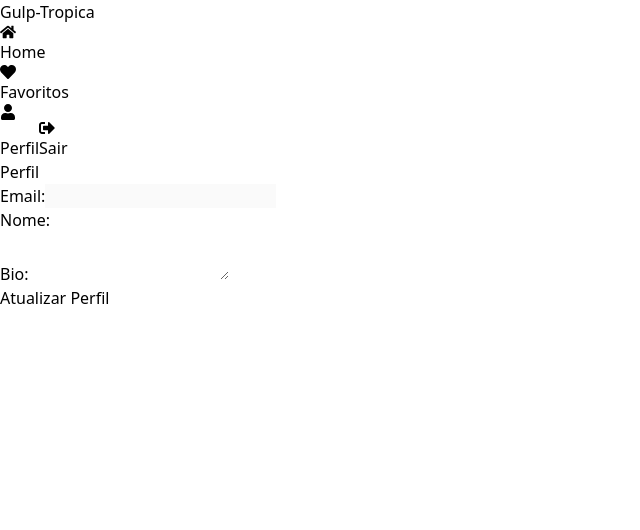
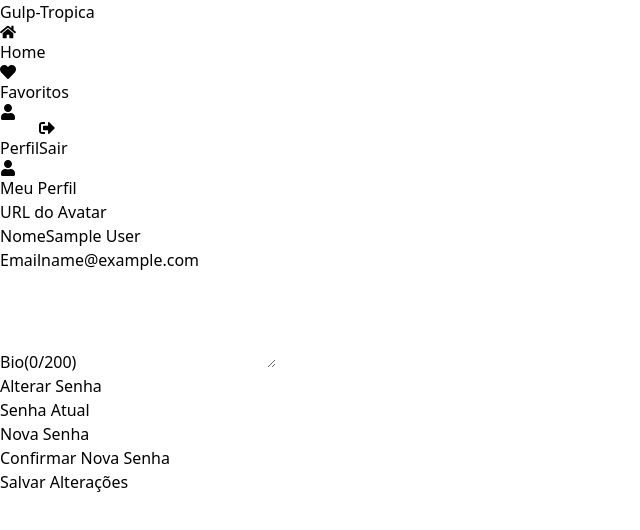
Before and after one commit to marcythany/gulp-tropica, a React (Vite) app in the folder frontend/: page /profile in a window 1280 px wide. Shown: the top 530 px of the page, without its empty margins (0-640 px from the left). Built offline with nearby package versions, Linux system fonts and the light colour scheme; no server answers; sample sign-in values are in the browser's storage.

Commit message:
feat: adição de bio e avatar

```diff
--- a/frontend/src/pages/ProfilePage.jsx
+++ b/frontend/src/pages/ProfilePage.jsx
@@ -1,78 +1,272 @@
-import React, { useState, useEffect } from 'react';
-import axios from 'axios';
+import React, { useState } from 'react';
+import { Formik, Form, Field } from 'formik';
+import * as Yup from 'yup';
+import { FaUser, FaSpinner, FaCheck, FaTimes, FaCamera } from 'react-icons/fa';
+import useAuth from '../hooks/useAuth';
+
+const profileSchema = Yup.object().shape({
+	name: Yup.string()
+		.required('Nome é obrigatório')
+		.min(2, 'Nome deve ter pelo menos 2 caracteres'),
+	email: Yup.string().email('Email inválido').required('Email é obrigatório'),
+	bio: Yup.string().max(200, 'Bio deve ter no máximo 200 caracteres'),
+	avatarUrl: Yup.string().url('URL inválida').nullable(),
+	currentPassword: Yup.string().min(
+		6,
+		'Senha atual deve ter pelo menos 6 caracteres'
+	),
+	newPassword: Yup.string()
+		.min(6, 'Nova senha deve ter pelo menos 6 caracteres')
+		.test(
+			'passwords-match',
+			'Nova senha deve ser diferente da atual',
+			function (value) {
+				return !value || value !== this.parent.currentPassword;
+			}
+		),
+	confirmNewPassword: Yup.string().oneOf(
+		[Yup.ref('newPassword'), null],
+		'Senhas devem ser iguais'
+	),
+});
 
 const ProfilePage = () => {
-	const [user, setUser] = useState({});
-	const [name, setName] = useState('');
-	const [bio, setBio] = useState('');
+	const { user, updateUserProfile } = useAuth();
+	const [updateSuccess, setUpdateSuccess] = useState(false);
+	const [updateError, setUpdateError] = useState('');
+	const [previewAvatar, setPreviewAvatar] = useState(user?.avatarUrl || '');
 
-	useEffect(() => {
-		const fetchProfile = async () => {
+	if (!user) {
+		return (
+			<div className='flex justify-center items-center h-96'>
+				<FaSpinner className='animate-spin text-4xl text-blue-500' />
+			</div>
+		);
+	}
+
+	const handleSubmit = async (values, { setSubmitting }) => {
 		try {
-				const response = await axios.get('/api/profile', {
-					headers: { Authorization: `Bearer ${localStorage.getItem('token')}` },
-				});
-				setUser(response.data);
-				setName(response.data.name);
-				setBio(response.data.bio);
+			setUpdateSuccess(false);
+			setUpdateError('');
+
+			const updateData = {
+				name: values.name,
+				email: values.email,
+				bio: values.bio,
+				avatarUrl: values.avatarUrl,
+			};
+
+			if (values.currentPassword && values.newPassword) {
+				updateData.currentPassword = values.currentPassword;
+				updateData.newPassword = values.newPassword;
+			}
+
+			const result = await updateUserProfile(updateData);
+
+			if (result.success) {
+				setUpdateSuccess(true);
+				setTimeout(() => setUpdateSuccess(false), 3000);
+			} else {
+				setUpdateError(result.error);
+			}
 		} catch (error) {
-				console.error('Erro ao buscar perfil', error);
-			}
-		};
-		fetchProfile();
-	}, []);
-
-	const handleUpdate = async () => {
-		try {
-			const response = await axios.put(
-				'/api/profile',
-				{ name, bio },
-				{
-					headers: { Authorization: `Bearer ${localStorage.getItem('token')}` },
-				}
-			);
-			setUser(response.data.user);
-			alert('Perfil atualizado com sucesso');
-		} catch (error) {
-			console.error('Erro ao atualizar perfil', error);
+			setUpdateError('Erro ao atualizar perfil. Tente novamente.');
+		} finally {
+			setSubmitting(false);
 		}
 	};
 
 	return (
-		<div className='container mx-auto p-4'>
-			<h1 className='text-2xl font-bold mb-4'>Perfil</h1>
-			<div className='mb-4'>
-				<label className='block mb-2'>Email:</label>
-				<input
+		<div className='max-w-2xl mx-auto p-4'>
+			<div className='bg-white rounded-lg shadow-lg p-6'>
+				<div className='flex flex-col items-center justify-center mb-6'>
+					<div className='relative group'>
+						<div className='w-32 h-32 rounded-full overflow-hidden bg-blue-100 mb-2'>
+							{previewAvatar ? (
+								<img
+									src={previewAvatar}
+									alt='Avatar'
+									className='w-full h-full object-cover'
+									onError={() => setPreviewAvatar('')}
+								/>
+							) : (
+								<div className='w-full h-full flex items-center justify-center'>
+									<FaUser className='text-5xl text-blue-600' />
+								</div>
+							)}
+						</div>
+					</div>
+				</div>
+
+				<h1 className='text-2xl font-bold text-center mb-8'>Meu Perfil</h1>
+
+				{updateSuccess && (
+					<div className='mb-4 p-3 bg-green-100 text-green-700 rounded-lg flex items-center'>
+						<FaCheck className='mr-2' />
+						Perfil atualizado com sucesso!
+					</div>
+				)}
+
+				{updateError && (
+					<div className='mb-4 p-3 bg-red-100 text-red-700 rounded-lg flex items-center'>
+						<FaTimes className='mr-2' />
+						{updateError}
+					</div>
+				)}
+
+				<Formik
+					initialValues={{
+						name: user.name || '',
+						email: user.email || '',
+						bio: user.bio || '',
+						avatarUrl: user.avatarUrl || '',
+						currentPassword: '',
+						newPassword: '',
+						confirmNewPassword: '',
+					}}
+					validationSchema={profileSchema}
+					onSubmit={handleSubmit}
+				>
+					{({ errors, touched, isSubmitting, setFieldValue, values }) => (
+						<Form className='space-y-6'>
+							<div>
+								<label className='block text-sm font-medium text-gray-700 mb-1'>
+									URL do Avatar
+								</label>
+								<Field
+									name='avatarUrl'
 									type='text'
-					value={user.email}
-					disabled
-					className='p-2 border rounded w-full'
+									className='w-full p-3 border rounded-lg focus:ring-2 focus:ring-blue-500'
+									onChange={(e) => {
+										setFieldValue('avatarUrl', e.target.value);
+										setPreviewAvatar(e.target.value);
+									}}
 								/>
+								{errors.avatarUrl && touched.avatarUrl && (
+									<div className='text-red-500 text-sm mt-1'>
+										{errors.avatarUrl}
 									</div>
-			<div className='mb-4'>
-				<label className='block mb-2'>Nome:</label>
-				<input
+								)}
+							</div>
+
+							<div>
+								<label className='block text-sm font-medium text-gray-700 mb-1'>
+									Nome
+								</label>
+								<Field
+									name='name'
 									type='text'
-					value={name}
-					onChange={(e) => setName(e.target.value)}
-					className='p-2 border rounded w-full'
+									className='w-full p-3 border rounded-lg focus:ring-2 focus:ring-blue-500'
 								/>
+								{errors.name && touched.name && (
+									<div className='text-red-500 text-sm mt-1'>{errors.name}</div>
+								)}
 							</div>
-			<div className='mb-4'>
-				<label className='block mb-2'>Bio:</label>
-				<textarea
-					value={bio}
-					onChange={(e) => setBio(e.target.value)}
-					className='p-2 border rounded w-full'
+
+							<div>
+								<label className='block text-sm font-medium text-gray-700 mb-1'>
+									Email
+								</label>
+								<Field
+									name='email'
+									type='email'
+									className='w-full p-3 border rounded-lg focus:ring-2 focus:ring-blue-500'
 								/>
+								{errors.email && touched.email && (
+									<div className='text-red-500 text-sm mt-1'>
+										{errors.email}
 									</div>
+								)}
+							</div>
+
+							<div>
+								<label className='block text-sm font-medium text-gray-700 mb-1'>
+									Bio
+									<span className='text-gray-400 text-xs ml-2'>
+										({values.bio?.length || 0}/200)
+									</span>
+								</label>
+								<Field
+									as='textarea'
+									name='bio'
+									rows='4'
+									className='w-full p-3 border rounded-lg focus:ring-2 focus:ring-blue-500 resize-none'
+								/>
+								{errors.bio && touched.bio && (
+									<div className='text-red-500 text-sm mt-1'>{errors.bio}</div>
+								)}
+							</div>
+
+							<div className='border-t pt-6'>
+								<h3 className='text-lg font-medium mb-4'>Alterar Senha</h3>
+
+								<div className='space-y-4'>
+									<div>
+										<label className='block text-sm font-medium text-gray-700 mb-1'>
+											Senha Atual
+										</label>
+										<Field
+											name='currentPassword'
+											type='password'
+											className='w-full p-3 border rounded-lg focus:ring-2 focus:ring-blue-500'
+										/>
+										{errors.currentPassword && touched.currentPassword && (
+											<div className='text-red-500 text-sm mt-1'>
+												{errors.currentPassword}
+											</div>
+										)}
+									</div>
+
+									<div>
+										<label className='block text-sm font-medium text-gray-700 mb-1'>
+											Nova Senha
+										</label>
+										<Field
+											name='newPassword'
+											type='password'
+											className='w-full p-3 border rounded-lg focus:ring-2 focus:ring-blue-500'
+										/>
+										{errors.newPassword && touched.newPassword && (
+											<div className='text-red-500 text-sm mt-1'>
+												{errors.newPassword}
+											</div>
+										)}
+									</div>
+
+									<div>
+										<label className='block text-sm font-medium text-gray-700 mb-1'>
+											Confirmar Nova Senha
+										</label>
+										<Field
+											name='confirmNewPassword'
+											type='password'
+											className='w-full p-3 border rounded-lg focus:ring-2 focus:ring-blue-500'
+										/>
+										{errors.confirmNewPassword &&
+											touched.confirmNewPassword && (
+												<div className='text-red-500 text-sm mt-1'>
+													{errors.confirmNewPassword}
+												</div>
+											)}
+									</div>
+								</div>
+							</div>
+
+							<div className='flex justify-end'>
 								<button
-				onClick={handleUpdate}
-				className='bg-blue-500 text-white p-2 rounded'
+									type='submit'
+									disabled={isSubmitting}
+									className='bg-blue-600 text-white px-6 py-3 rounded-lg hover:bg-blue-700
+                           disabled:opacity-50 disabled:cursor-not-allowed flex items-center'
 								>
-				Atualizar Perfil
+									{isSubmitting && <FaSpinner className='animate-spin mr-2' />}
+									{isSubmitting ? 'Salvando...' : 'Salvar Alterações'}
 								</button>
+							</div>
+						</Form>
+					)}
+				</Formik>
+			</div>
 		</div>
 	);
 };
```
Lines whose indentation alone changed are shown as unchanged.
